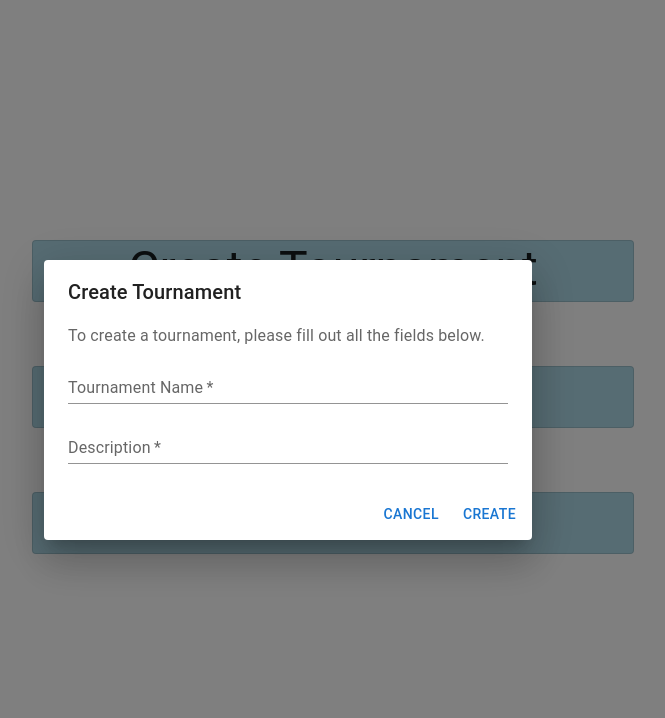
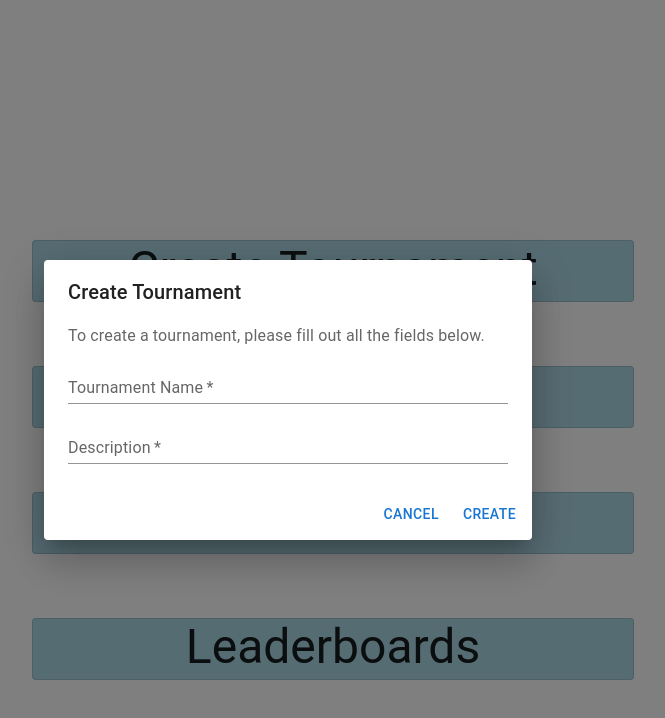
Before and after one commit to ScivilicGuy/fight-club, a React (Create React App) app in the folder my-app/: page / in a window 1280 px wide. Both pictures are taken after a click on the button "Create Tournament". Shown: the top 718 px of the page, without its empty margins (352-1017 px from the left). Built offline with nearby package versions, Linux system fonts and the light colour scheme.

Commit message:
Refactored landing file using components

```diff
--- /dev/null
+++ b/my-app/src/Components/CreateTournamentModal.jsx
@@ -0,0 +1,51 @@
+import React from 'react'
+import { Button, TextField, Dialog, DialogActions, DialogContent, DialogContentText, DialogTitle } from '@mui/material';
+
+function CreateTournamentModal(props) {
+  return (
+    <Dialog
+        open={props.openCreate}
+        onClose={props.handleCloseCreate}
+        PaperProps={{
+          component: 'form'
+        }}
+      >
+        <DialogTitle>Create Tournament</DialogTitle>
+        <DialogContent>
+          <DialogContentText>
+            To create a tournament, please fill out all the fields below.
+          </DialogContentText>
+          <TextField
+            autoFocus
+            required
+            margin="dense"
+            id="name"
+            name="name"
+            label="Tournament Name"
+            type="string"
+            fullWidth
+            variant="standard"
+            onChange={props.updateTournamentField}
+          />
+          <TextField
+            autoFocus
+            required
+            margin="dense"
+            id="desc"
+            name="desc"
+            label="Description"
+            type="string"
+            fullWidth
+            variant="standard"
+            onChange={props.updateTournamentField}
+          />
+        </DialogContent>
+        <DialogActions>
+          <Button onClick={props.handleCloseCreate}>Cancel</Button>
+          <Button onClick={props.handleConfirmedCreate}>Create</Button>
+        </DialogActions>
+    </Dialog>
+  )
+}
+
+export default CreateTournamentModal
--- /dev/null
+++ b/my-app/src/Components/InviteCodeModal.jsx
@@ -0,0 +1,29 @@
+import React from 'react'
+import { Button, Dialog, DialogActions, DialogContent, DialogContentText, DialogTitle } from '@mui/material';
+
+function InviteCodeModal(props) {
+  return (
+    <Dialog
+      open={props.openInviteCode}
+      onClose={props.handleCloseCreate}
+      aria-labelledby="alert-dialog-title"
+      aria-describedby="alert-dialog-description"
+    >
+      <DialogTitle id="alert-dialog-title">
+        Invite Code
+      </DialogTitle>
+      <DialogContent>
+        <DialogContentText id="alert-dialog-description">
+          {props.inviteCode}
+        </DialogContentText>
+      </DialogContent>
+      <DialogActions>
+        <Button onClick={props.handleSubmit} autoFocus>
+          Confirm
+        </Button>
+      </DialogActions>
+    </Dialog>
+  )
+}
+
+export default InviteCodeModal
--- /dev/null
+++ b/my-app/src/Components/JoinTournamentModal.jsx
@@ -0,0 +1,51 @@
+import React from 'react'
+import { Button, TextField, Dialog, DialogActions, DialogContent, DialogContentText, DialogTitle } from '@mui/material';
+
+function JoinTournamentModal(props) {
+  return (
+    <Dialog
+      open={props.openJoin}
+      onClose={props.handleCloseJoin}
+      PaperProps={{
+        component: 'form'
+      }}
+    >
+      <DialogTitle>Join Tournament</DialogTitle>
+      <DialogContent>
+        <DialogContentText>
+          To join a tournament, please fill out all the fields below.
+        </DialogContentText>
+        <TextField
+          autoFocus
+          required
+          margin="dense"
+          id="tournament-code"
+          name="code"
+          label="Invite Code"
+          type="string"
+          fullWidth
+          variant="standard"
+          onChange={props.updateTeamField}
+        />
+        <TextField
+          autoFocus
+          required
+          margin="dense"
+          id="player-name"
+          name="playerName"
+          label="Summoner Name"
+          type="string"
+          fullWidth
+          variant="standard"
+          onChange={props.updateTeamField}
+        />
+      </DialogContent>
+      <DialogActions>
+        <Button onClick={props.handleCloseJoin}>Cancel</Button>
+        <Button onClick={props.joinTournament}>Join</Button>
+      </DialogActions>
+    </Dialog>
+  )
+}
+
+export default JoinTournamentModal
--- a/my-app/src/Screens/Landing.jsx
+++ b/my-app/src/Screens/Landing.jsx
@@ -1,10 +1,15 @@
 import React, { useState } from 'react'
-import { Button, TextField, Dialog, DialogActions, DialogContent, DialogContentText, DialogTitle, Stack } from '@mui/material';
+import { Stack } from '@mui/material';
 import { makeid, apiFetch } from '../util';
 import { useNavigate } from 'react-router-dom';
 import TournamentBtn from '../Components/TournamentBtn';
+import InviteCodeModal from '../Components/InviteCodeModal';
+import JoinTournamentModal from '../Components/JoinTournamentModal';
+import CreateTournamentModal from '../Components/CreateTournamentModal';
+import { States } from '../TournamentState'
 
 const CODE_LENGTH = 6
+const FIRST_ROUND = 1
 
 function Landing() {
   const navigate = useNavigate()
@@ -15,8 +20,8 @@ function Landing() {
     name: '',
     desc: '',
     inviteCode: '',
-    state: 'SCHEDULED',
-    round: 1
+    state: States.SCHEDULED,
+    round: FIRST_ROUND
   })
 
   const [team, setTeam] = useState({
@@ -50,6 +55,10 @@ function Landing() {
     navigate('/tournaments')
   }
 
+  const viewLeaderboards = () => {
+    navigate('/leaderboard')
+  }
+
   const joinTournament = async() => {
     try {
       handleCloseJoin()
@@ -64,7 +73,8 @@ function Landing() {
   const tourney_btns = [
     <TournamentBtn action={handleOpenCreate} title={'Create Tournament'}></TournamentBtn>,
     <TournamentBtn action={handleOpenJoin} title={'Join Tournament'}></TournamentBtn>,
-    <TournamentBtn action={viewTournaments} title={'View Tournaments'}></TournamentBtn>
+    <TournamentBtn action={viewTournaments} title={'View Tournaments'}></TournamentBtn>,
+    <TournamentBtn action={viewLeaderboards} title={'Leaderboards'}></TournamentBtn>
   ]
 
   const handleCloseInvite = () => {
@@ -84,7 +94,6 @@ function Landing() {
       alert(error)
       console.log(error)
     }
-
   }
 
   const updateTournamentField = (e) => {
@@ -104,110 +113,9 @@ function Landing() {
           {tourney_btns}
         </Stack>
       </div>
-      <Dialog
-        open={openCreate}
-        onClose={handleCloseCreate}
-        PaperProps={{
-          component: 'form'
-        }}
-      >
-        <DialogTitle>Create Tournament</DialogTitle>
-        <DialogContent>
-          <DialogContentText>
-            To create a tournament, please fill out all the fields below.
-          </DialogContentText>
-          <TextField
-            autoFocus
-            required
-            margin="dense"
-            id="name"
-            name="name"
-            label="Tournament Name"
-            type="string"
-            fullWidth
-            variant="standard"
-            onChange={updateTournamentField}
-          />
-          <TextField
-            autoFocus
-            required
-            margin="dense"
-            id="desc"
-            name="desc"
-            label="Description"
-            type="string"
-            fullWidth
-            variant="standard"
-            onChange={updateTournamentField}
-          />
-        </DialogContent>
-        <DialogActions>
-          <Button onClick={handleCloseCreate}>Cancel</Button>
-          <Button onClick={handleConfirmedCreate}>Create</Button>
-        </DialogActions>
-    </Dialog>
-    <Dialog
-        open={openInviteCode}
-        onClose={handleCloseCreate}
-        aria-labelledby="alert-dialog-title"
-        aria-describedby="alert-dialog-description"
-      >
-        <DialogTitle id="alert-dialog-title">
-          Invite Code
-        </DialogTitle>
-        <DialogContent>
-          <DialogContentText id="alert-dialog-description">
-            {tournament.inviteCode}
-          </DialogContentText>
-        </DialogContent>
-        <DialogActions>
-          <Button onClick={handleSubmit} autoFocus>
-            Confirm
-          </Button>
-        </DialogActions>
-      </Dialog>
-      <Dialog
-        open={openJoin}
-        onClose={handleCloseJoin}
-        PaperProps={{
-          component: 'form'
-        }}
-      >
-        <DialogTitle>Join Tournament</DialogTitle>
-        <DialogContent>
-          <DialogContentText>
-            To join a tournament, please fill out all the fields below.
-          </DialogContentText>
-          <TextField
-            autoFocus
-            required
-            margin="dense"
-            id="tournament-code"
-            name="code"
-            label="Invite Code"
-            type="string"
-            fullWidth
-            variant="standard"
-            onChange={updateTeamField}
-          />
-          <TextField
-            autoFocus
-            required
-            margin="dense"
-            id="player-name"
-            name="playerName"
-            label="Summoner Name"
-            type="string"
-            fullWidth
-            variant="standard"
-            onChange={updateTeamField}
-          />
-        </DialogContent>
-        <DialogActions>
-          <Button onClick={handleCloseJoin}>Cancel</Button>
-          <Button onClick={joinTournament}>Join</Button>
-        </DialogActions>
-    </Dialog>
+      <CreateTournamentModal openCreate={openCreate} handleCloseCreate={handleCloseCreate} updateTournamentField={updateTournamentField} handleConfirmedCreate={handleConfirmedCreate}></CreateTournamentModal>
+      <InviteCodeModal openInviteCode={openInviteCode} handleCloseCreate={handleCloseCreate} inviteCode={tournament.inviteCode} handleSubmit={handleSubmit}></InviteCodeModal>
+      <JoinTournamentModal openJoin={openJoin} handleCloseJoin={handleCloseJoin} updateTeamField={updateTeamField} joinTournament={joinTournament}></JoinTournamentModal>
    </>
   )
 }
--- /dev/null
+++ b/my-app/src/Screens/Leaderboard.jsx
@@ -0,0 +1,43 @@
+import React, { useState, useEffect } from 'react'
+import { apiFetch } from '../util'
+import { Card, CardContent, Typography, CardActionArea } from '@mui/material'
+
+function Leaderboards() {
+  const [tournaments, setTournaments] = useState([])
+  const [leaderboard, setLeaderboard] = useState({})
+
+  useEffect(() => {
+    (async() => {
+      try {
+        const res = await apiFetch('tournaments', 'GET')
+        setTournaments(res.tournaments)
+      } catch (error) {
+        alert(error)
+      }
+    })()
+  }, [])
+
+  const calcPlayersWins = () => {
+    const temp_leaderboard = []
+    for (tournament in tournaments) {
+
+    }
+  }
+
+  return (
+    <>
+      <Typography variant="h2" align='center' gutterBottom>
+        Leaderboards
+      </Typography>
+      {tournaments.map((tournament) => (
+        <Card>
+          <CardContent>
+            <Typography variant='h6' align='center'>{tournament.name}</Typography>
+          </CardContent>
+        </Card>
+      ))}
+    </>
+  )
+}
+
+export default Leaderboards
```
Also changed, not shown: my-app/src/index.js (+8 -3 lines).
